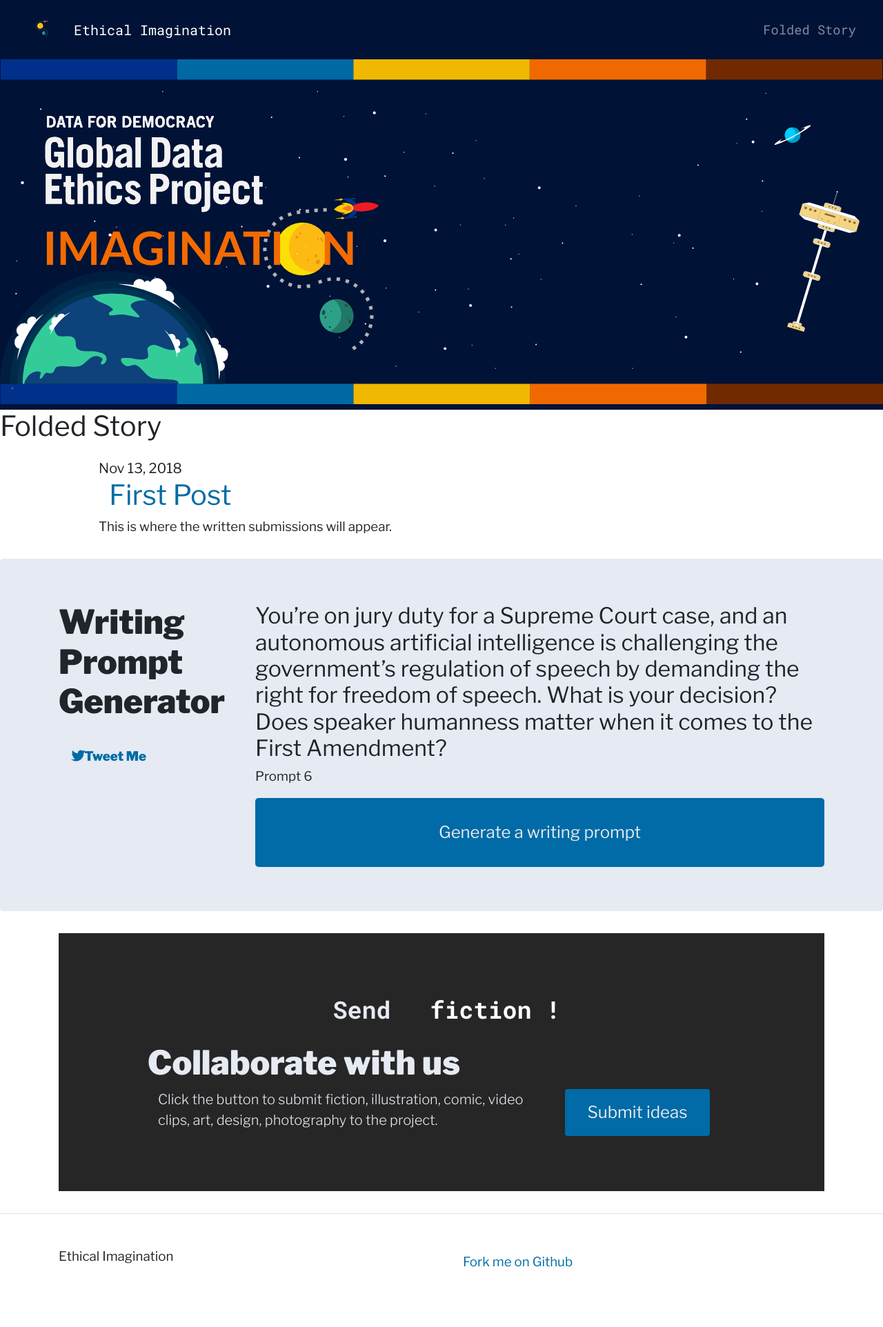
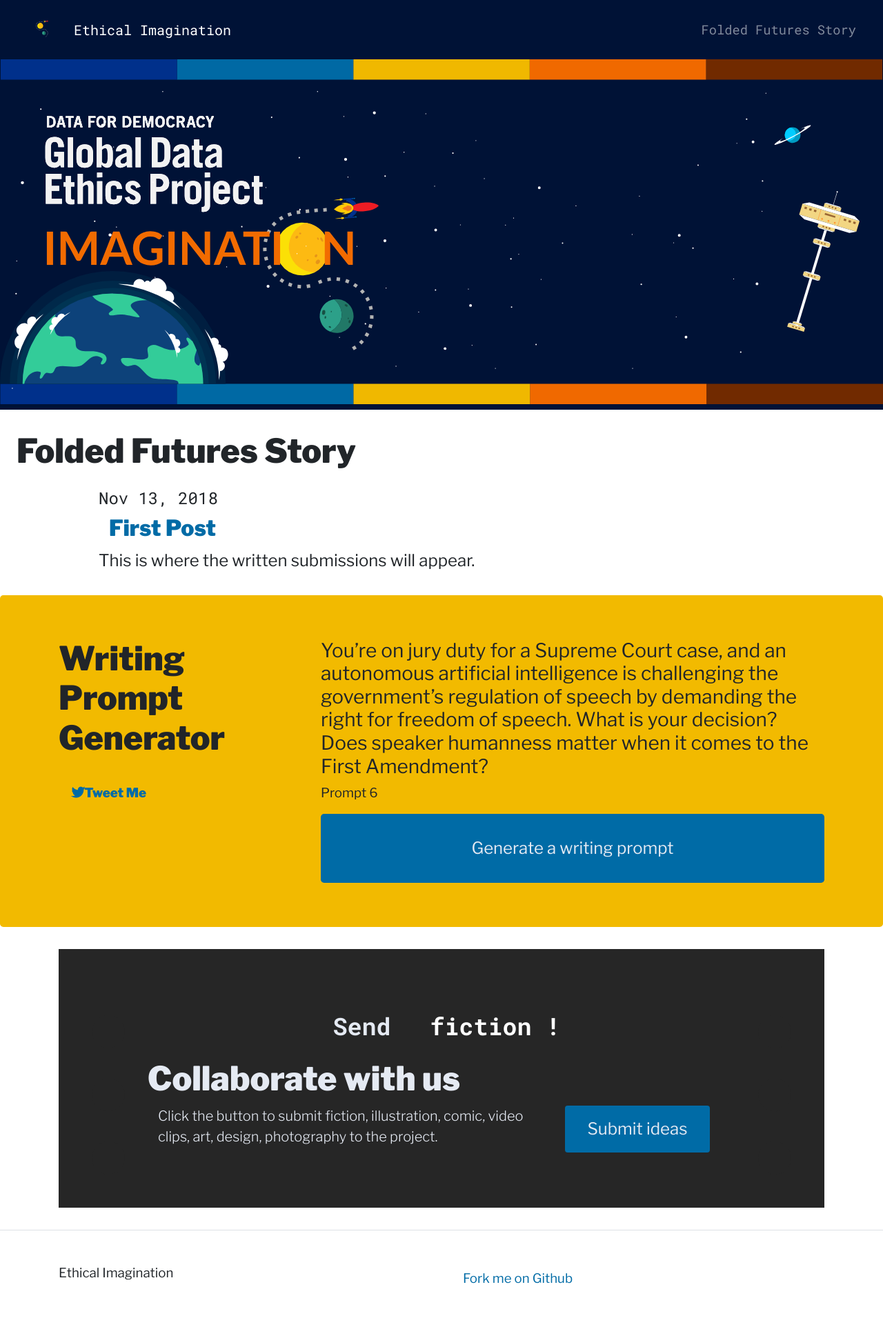
Before and after one commit to Data4Democracy/ethical-imagination, a Jekyll site: the page built from folded-story.html, in a window 1280 px wide. Shown: the whole page at 69% size. Built offline with Jekyll 4.4.1, drawn with Linux system fonts in a browser that asks for light colours; nearby versions of some CDN libraries; before the commit the page ends 1900 px from its top, so only the background shows below that.

Commit message:
more structural changes and color

```diff
--- a/_includes/post_block.html
+++ b/_includes/post_block.html
@@ -1,8 +1,8 @@
 <!-- Renders post date, title, and snippet of text. -->
 <div class="py-2 mb-2 prose">
   <a class="no-underline h5 bold text-accent" title="{{ post.url | prepend: site.baseurl }}" href="{{ post.url | prepend: site.baseurl }}">{{ post.date | date: "%b %-d, %Y" }}</a>
-  <h2 class="h1 lh-condensed col-9 mt-0">
-    <a class="link-primary" title="{{ post.url | prepend: site.baseurl }}" href="{{ post.url | prepend: site.baseurl }}">{{ post.title }}</a>
+  <h2 class="h1 col-12">
+    <a class="title" title="{{ post.url | prepend: site.baseurl }}" href="{{ post.url | prepend: site.baseurl }}">{{ post.title }}</a>
   </h2>
-  <p>{{ post.content | strip_html | truncatewords:30 }}</p>
+  <p class="post-content">{{ post.content | strip_html | truncatewords:30 }}</p>
 </div>
--- a/_layouts/home.html
+++ b/_layouts/home.html
@@ -14,7 +14,7 @@ layout: default
     {{ content }}
   </section>
 
-<section>
+<!-- <section>
     <div class = "container">
         <div class= "row">
 
@@ -48,7 +48,7 @@ layout: default
                 </div>
         </div>
     </div>
-</section>
+</section> -->
     <p class="rss-subscribe">subscribe <a href="{{ "/feed.xml" | relative_url }}">via RSS</a></p>
   {%- endif -%}
 
--- a/_layouts/post.html
+++ b/_layouts/post.html
@@ -4,7 +4,7 @@ layout: default
 <article>
 
   <header>
-    <h1>{{ page.title | escape }}</h1>
+    <h1 class="page-title">{{ page.title | escape }}</h1>
     <p class="text-muted">
       <time datetime="{{ page.date | date_to_xmlschema }}">
         {%- assign date_format = "%b %-d, %Y" -%}
--- a/_sass/_bootstrap_customization.scss
+++ b/_sass/_bootstrap_customization.scss
@@ -107,6 +107,19 @@ section{
 }
 
 
+h1.page-title:first-of-type{
+    padding: 1.5rem 0 0 1.5rem;
+    font-family: 'Libre Franklin', sans-serif;
+    font-weight: 800;
+    font-size: 3rem;
+    padding-top: 2rem;
+}
+
+p.post-content{
+    font-family: 'Libre Franklin', sans-serif;
+    font-weight: 400;
+    font-size: 1.5rem;
+}
 //END GLOBAL STYLES
 
 section.hero-section{
@@ -342,7 +355,7 @@ section.submissions{
 
 
 #writing-promps_jumbotron{
-    background: $faint;
+     background: $sunlight;
         h1{
             font-family: 'Libre Franklin', sans-serif;
             font-weight: 800;
@@ -417,6 +430,7 @@ section.folded-story{
     max-width: 1024px;
     margin: 0 auto;
 
+
     h1{
         font-family: 'Libre Franklin', sans-serif;
         font-weight: 800;
@@ -435,3 +449,23 @@ section.folded-story{
 
     }
 }
+
+
+    a.h5{
+        font-family: 'Roboto Mono', monospace;
+        font-weight: 400;
+        font-size: 1.5rem;
+    }
+
+    a.title{
+        font-family: 'Libre Franklin', sans-serif;
+        font-weight: 600;
+        font-size: 2rem;
+        margin: 0 auto;
+        padding-left: 0;
+    }
+
+
+.rss-subscribe{
+    padding-left: 2.5rem;
+}
--- a/folded-story.html
+++ b/folded-story.html
@@ -1,16 +1,15 @@
 ---
 layout: post
-title: Folded Story
+title: Folded Futures Story
 ---
 <section class="folded-story">
     <div class ="container">
         <div class="row">
-            <!-- <div class ="img-fluid col-12"><img src ="assets/img/ethical-header.svg" /></div> -->
-                <div class = "col-12">
+            <div class = "col-12">
                    {% for post in site.posts limit: 1 %}
                      {% include post_block.html %}
                    {% endfor %}
-                </div>
+            </div>
         </div>
 </section>
 
@@ -18,23 +17,23 @@ title: Folded Story
   <div class="jumbotron" id="writing-promps_jumbotron">
     <div class="container">
       <div class="row">
-        <div class="col-md-3">
+        <div class="col-12 col-md-5 col-lg-4">
           <h1>Writing Prompt Generator</h1><br>
               <div>
                   <a id="share" href="https://twitter.com/share" class="twitter-share-button" data-text="Generate a story idea " data-via="D4D" data-size="large"><span class="fa fa-twitter"><i class="fab fa-twitter"></i></span>Tweet Me</a>
                 </div>
         </div>
-        <div class="col-md-9">
-          <h2 id="yourQuote"></h2>
+        <div class="col-12 col-md-7 col-lg-8">
+          <h3 id="yourQuote"></h3>
           <p id="yourAuth" class="italic"></p>
                     <button class="btn btn-success btn-lg btn-block" type="submit">Generate a writing prompt</button>
                     <!-- <div class="col-sm-2-offset-1"id="fb-share-button">
                         <span>Share</span>
                     </div> -->
                 </div>
-
             </div>
-         </div>
+        </div>
+    </div>
 </section>
 
 <section class="submissions">
```
Also changed, not shown: index.html (+6 -5 lines).
